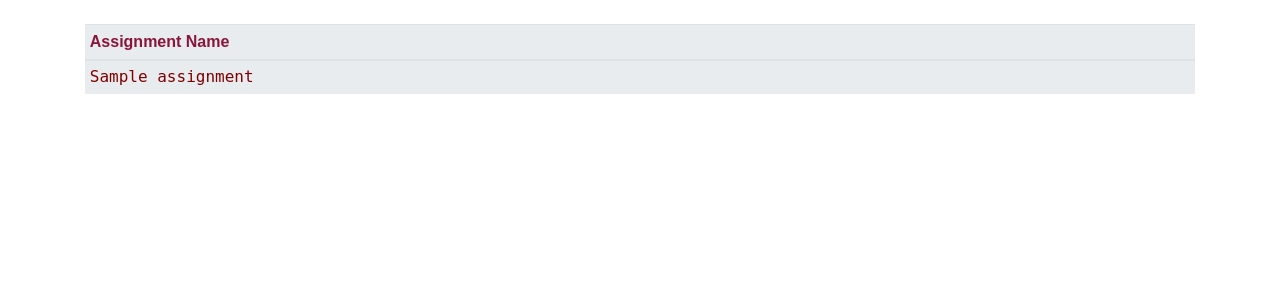
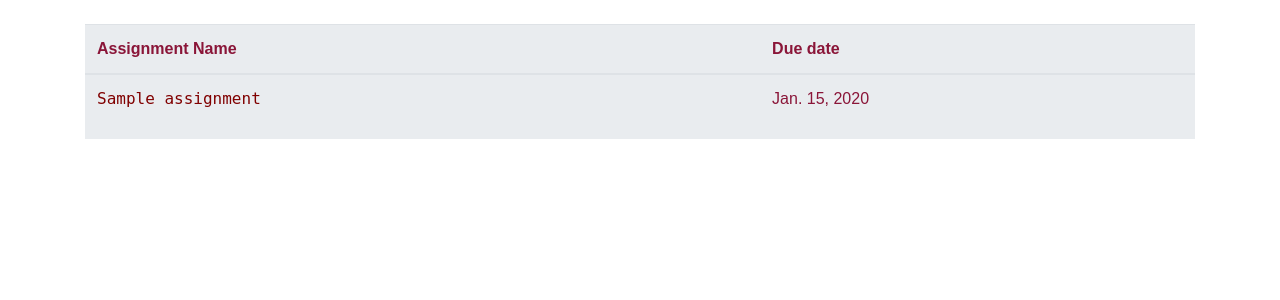
Before and after one commit to ezair/Autograding-System, a Django app: page /catalog/my/assignments/ in a window 1280 px wide. Shown: the part 80-380 px from the top of the page. Run offline with Django 3.2, Linux system fonts and the light colour scheme; tables that the repository leaves empty hold one stand-in row (values such as "Sample post"); parts of the project's set-up code (start-up, migrations or seed data) failed here and were passed over; some libraries are stand-ins or nearby versions; some web fonts are replaced.

Commit message:
Alignment changes for the assignment list table

```diff
--- a/autograder/catalog/templates/catalog/assignment_list.html
+++ b/autograder/catalog/templates/catalog/assignment_list.html
@@ -3,10 +3,11 @@
 <br>
 <div class="container">
   {% if assignment_list %}
-    <table class="table table-hover table-sm" style="background-color: #e9ecef; color: #8A1538;">
+    <table class="table table-hover" style="background-color: #e9ecef; color: #8A1538;">
       <thead>
         <tr>
           <th scope="col">Assignment Name</th>
+          <th scope="col">Due date</th>
         </tr>
       </thead>
       <tbody>
@@ -14,7 +15,9 @@
           {% for assignment in assignment_list %}
           <td>
               <a href="{{ assignment.get_absolute_url }}" class="typewriter maroon-text">{{ assignment.name }}</a>
-              <br />
+          </td>
+          <td>
+              <p>{{ assignment.due_date }}</p>
           </td>
           {% endfor %}
         </tr>
```
